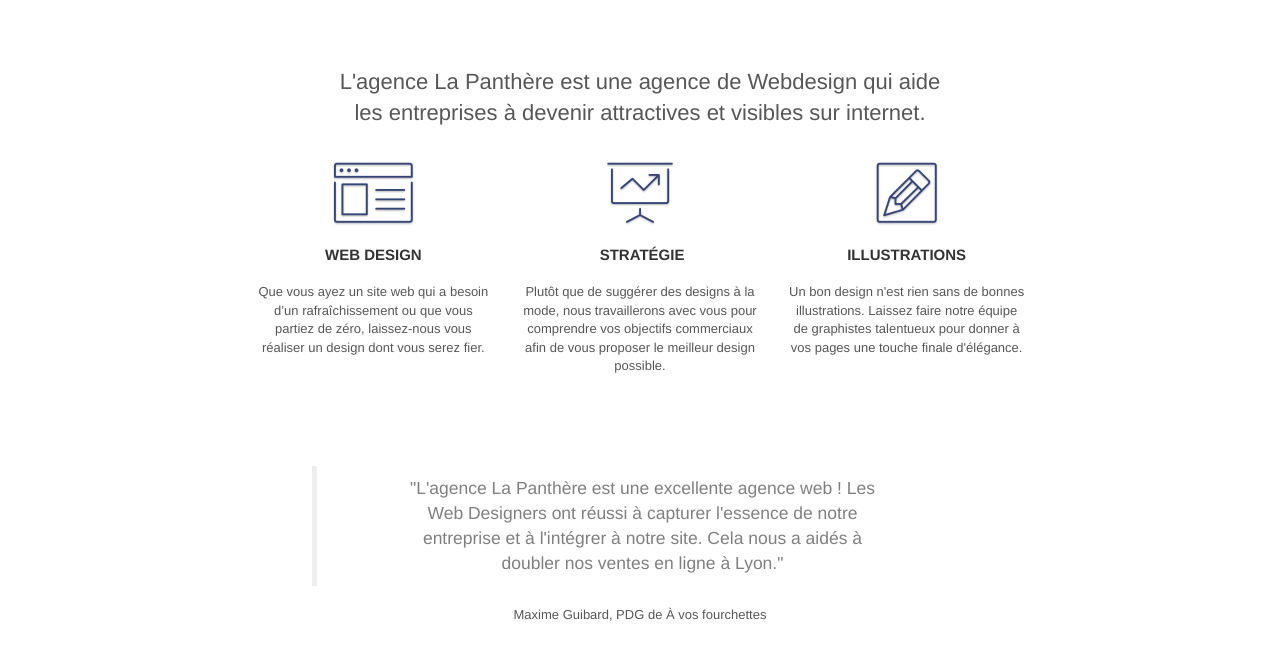
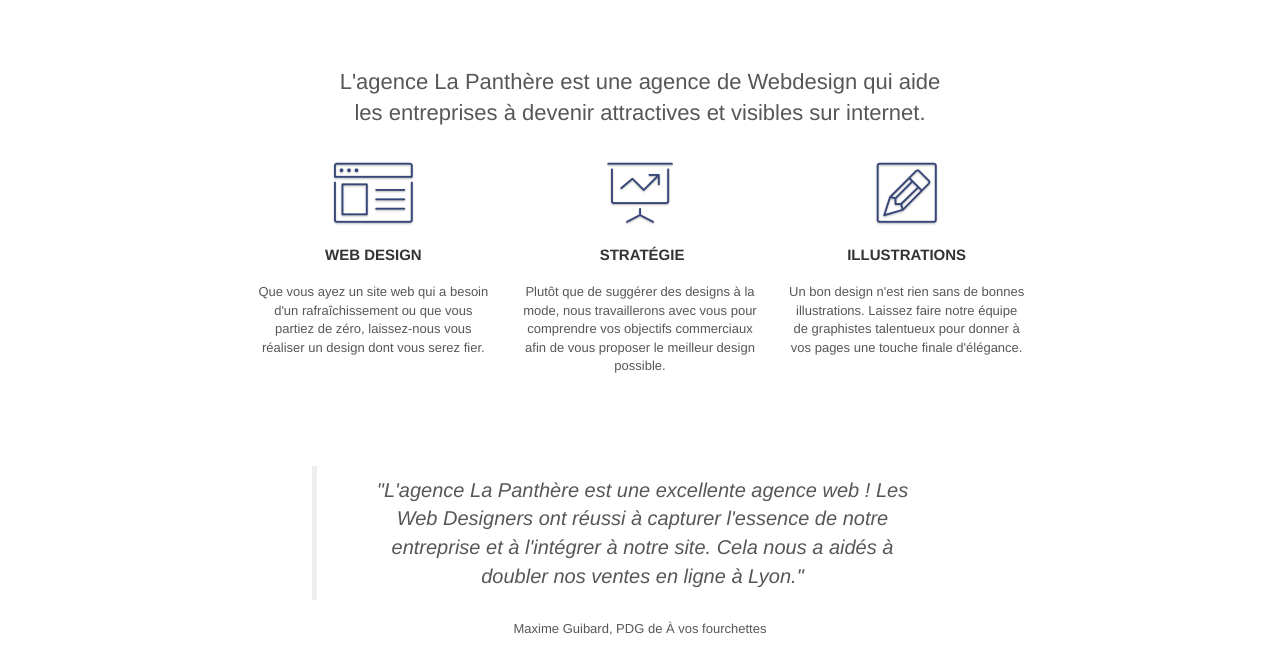
Before and after one commit to therabbith8le/lapanthere, a plain HTML site: page index.html in a window 1280 px wide. Shown: the part 535-1197 px from the top of the page. Drawn offline with Linux system fonts and the light colour scheme; a web font is replaced by a local one.

Commit message:
add blockquote selector

```diff
--- a/index.html
+++ b/index.html
@@ -125,7 +125,7 @@
 									Web design
 								</h3>
 								<p class="text-center ">
-									Que vous ayez un site web qui a besoin d&rsquo;un rafraîchissement ou que vous partiez de zéro, laissez-nous vous réaliser un design dont vous serez fier.
+									Que vous ayez un site web qui a besoin d'un rafraîchissement ou que vous partiez de zéro, laissez-nous vous réaliser un design dont vous serez fier.
 								</p>
 							</div>
 							<div class="col-sm-4">
--- a/style.css
+++ b/style.css
@@ -281,6 +281,12 @@ a:hover {
 .row.row-no-gutters > [class*=" col-"] {
     padding-right: 0;
     padding-left: 0;
+}
+
+blockquote {
+    font-size: 20px;
+    color: #575757;
+    font-style: italic;
 }
 
 #bloc-1-hero h1 {
```
